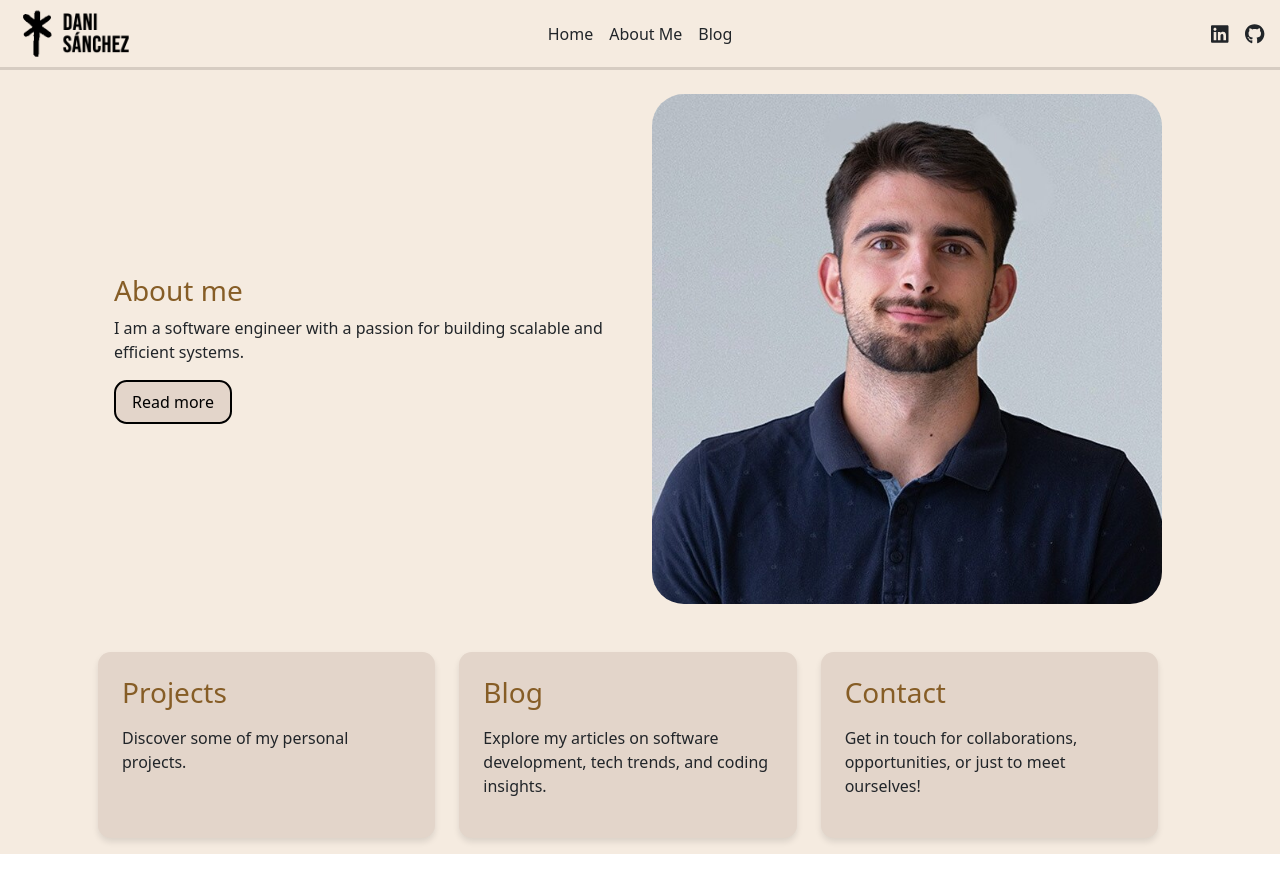
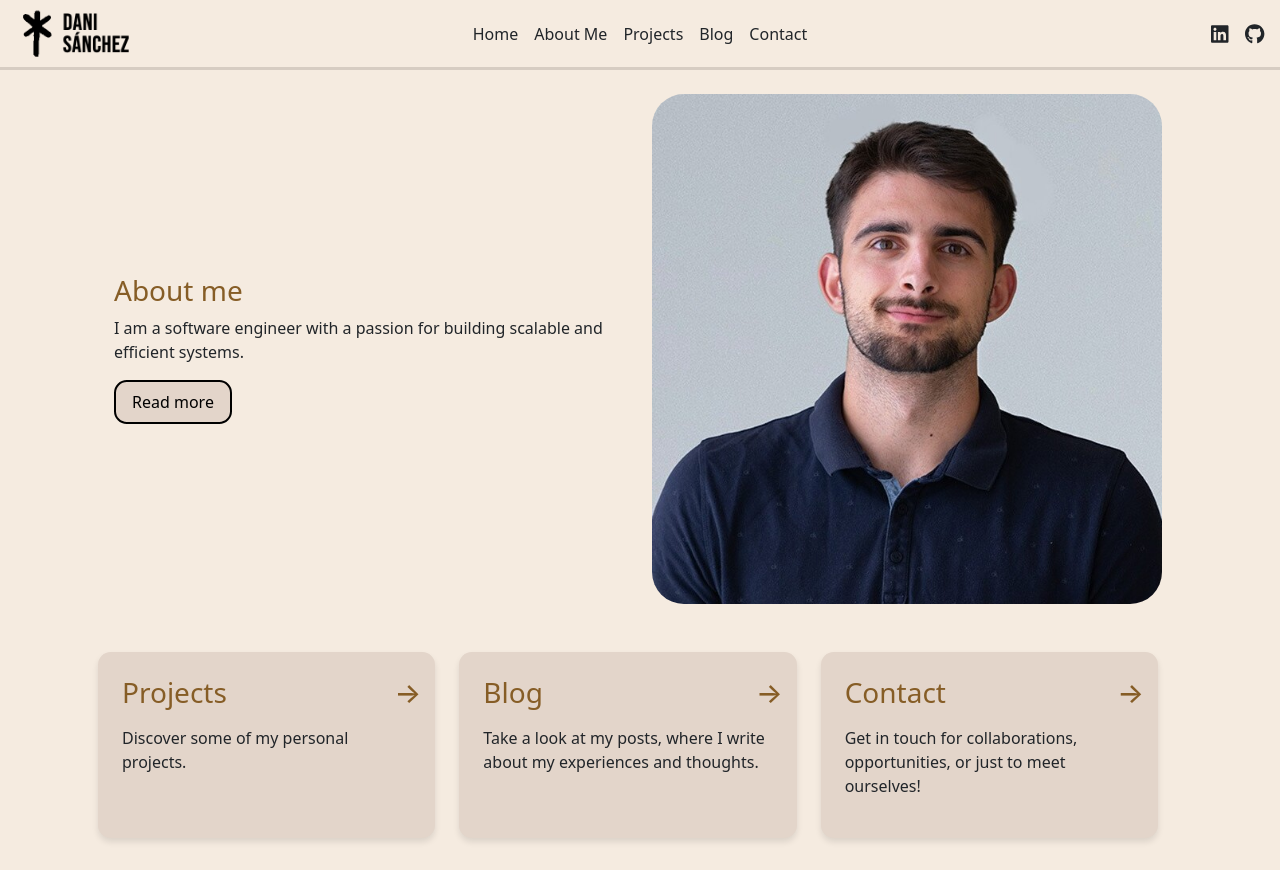
Before and after one commit to DaniSanchez01/personal-webpage, a React (Vite) app: page / in a window 1280 px wide. Built offline with nearby package versions, Linux system fonts and the light colour scheme.

Commit message:
add sections

```diff
--- a/src/app/App.css
+++ b/src/app/App.css
@@ -105,9 +105,12 @@ h3 {
   cursor: pointer;
 }
 
+/* Para dispositivos que soportan hover */
+@media (hover: hover) {
   .cst-pill:hover {
     transform: translateY(-5px);
     background-color: var(--cst-palette2-5);
+    box-shadow: 0 6px 12px rgba(0, 0, 0, 0.15);
   }
 
   .cst-pill h3 {
@@ -128,6 +131,52 @@ h3 {
     opacity: 1;
     right: -10px;
   }
+}
+
+/* Para dispositivos táctiles */
+@media (hover: none) {
+  .cst-pill {
+    position: relative;
+    overflow: hidden;
+  }
+
+  .cst-pill:active {
+    transform: translateY(-5px);
+    background-color: var(--cst-palette2-5);
+    box-shadow: 0 6px 12px rgba(0, 0, 0, 0.15);
+  }
+
+  .cst-pill h3 {
+    margin-bottom: 1rem;
+    position: relative;
+    display: inline-block;
+  }
+
+  .cst-pill h3::after {
+    content: '→';
+    position: absolute;
+    right: -10px;
+    top: 0;
+    opacity: 1;
+  }
+
+  /* Efecto visual para indicar que es interactivo */
+  .cst-pill::before {
+    content: '';
+    position: absolute;
+    top: 0;
+    left: 0;
+    width: 100%;
+    height: 100%;
+    background: rgba(255, 255, 255, 0.1);
+    opacity: 0;
+    transition: opacity 0.3s ease;
+  }
+
+  .cst-pill:active::before {
+    opacity: 1;
+  }
+}
 
 .cst-pill p {
   flex-grow: 1;
--- a/src/app/App.tsx
+++ b/src/app/App.tsx
@@ -5,6 +5,8 @@ import Navbar from './navbar/navbar.component';
 import Home from './pages/home/home.tsx';
 import Blog from './pages/blog/blog.tsx';
 import AboutMe from './pages/about-me/about-me.tsx';
+import Projects from './pages/projects/projects.tsx';
+import Contact from './pages/contact/contact.tsx';
 
 function App() {
   return (
@@ -14,9 +16,9 @@ function App() {
         <Routes>
           <Route path="/" element={<Home />} />
           <Route path="/about" element={<AboutMe />} />
-          {/* <Route path="/projects" element={<Projects />} /> */}
+          <Route path="/projects" element={<Projects />} />
           <Route path="/blog" element={<Blog />} />
-          {/* <Route path="/contact" element={<Contact />} /> */}
+          <Route path="/contact" element={<Contact />} />
         </Routes>
       </BrowserRouter>
     </div>
--- a/src/app/components/pill/pills-container.component.tsx
+++ b/src/app/components/pill/pills-container.component.tsx
@@ -8,7 +8,7 @@ function PillsContainer({ items }: PillsContainerProps) {
   return (
     <>
       {items.map((item, index) => (
-        <div className="col-4" key={index}>
+        <div className="col-auto col-md-4 mb-3" key={index}>
           <Pill
             title={item.title}
             description={item.description}
--- a/src/app/navbar/navbar.component.tsx
+++ b/src/app/navbar/navbar.component.tsx
@@ -20,8 +20,20 @@ function Navbar() {
         <Link to="/about" className="nav-link cst-nav-link cst-underline-link">
           About Me
         </Link>
+        <Link
+          to="/projects"
+          className="nav-link cst-nav-link cst-underline-link"
+        >
+          Projects
+        </Link>
         <Link to="/blog" className="nav-link cst-nav-link cst-underline-link">
           Blog
+        </Link>
+        <Link
+          to="/contact"
+          className="nav-link cst-nav-link cst-underline-link"
+        >
+          Contact
         </Link>
       </div>
 
--- /dev/null
+++ b/src/app/pages/contact/contact.tsx
@@ -0,0 +1,5 @@
+function Contact() {
+  return <div>This is the contact page</div>;
+}
+
+export default Contact;
--- a/src/app/pages/home/home-sections.fixture.ts
+++ b/src/app/pages/home/home-sections.fixture.ts
@@ -3,7 +3,7 @@ import { PillProps } from '../../components/pill/pill.component';
 export const BLOG_PILL: PillProps = {
   title: 'Blog',
   description:
-    'Explore my articles on software development, tech trends, and coding insights.',
+    'Take a look at my posts, where I write about my experiences and thoughts.',
   path: '/blog',
 };
 
--- a/src/app/pages/home/home.tsx
+++ b/src/app/pages/home/home.tsx
@@ -11,7 +11,9 @@ function Home() {
             I am a software engineer with a passion for building scalable and
             efficient systems.
           </p>
-          <button className="cst-read-more-btn">Read more</button>
+          <button type="button" className="cst-read-more-btn">
+            Read more
+          </button>
         </div>
         <div className="col-6">
           <img
--- /dev/null
+++ b/src/app/pages/projects/projects.tsx
@@ -0,0 +1,5 @@
+function Projects() {
+  return <div>This is the projects page</div>;
+}
+
+export default Projects;
```
Lines whose indentation alone changed are shown as unchanged.
